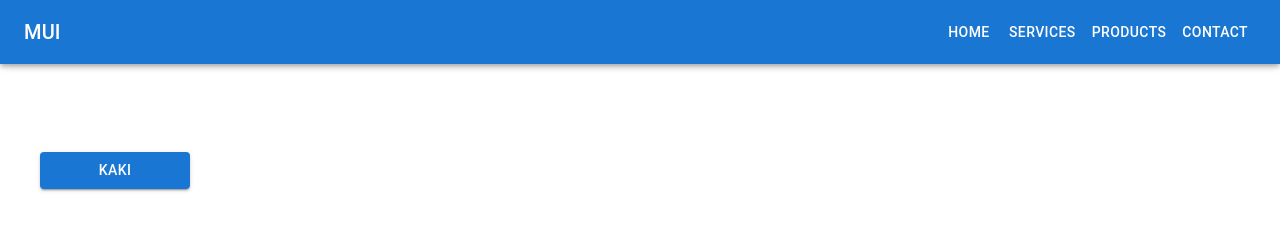
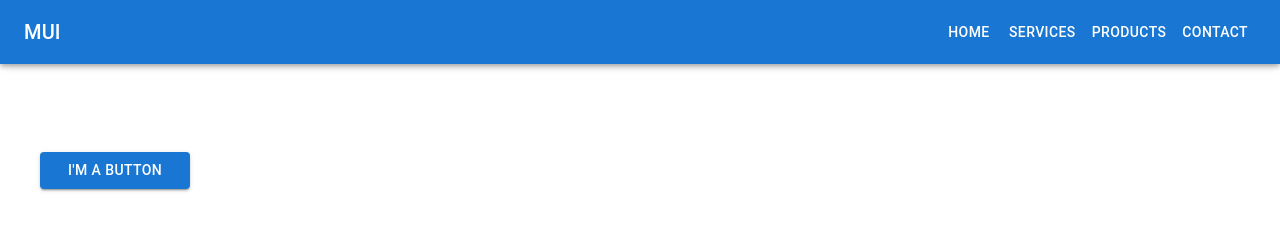
Before and after one commit to Hdror/reactTS-matrix, a React (Vite) app: page / in a window 1280 px wide. Shown: the top 227 px of the page. Built offline with nearby package versions, Linux system fonts and the light colour scheme.

Commit message:
card lazy loading

```diff
--- a/src/App.tsx
+++ b/src/App.tsx
@@ -6,9 +6,9 @@ function App() {
   return (
     <main className='px-5 md:px-10 flex flex-col gap-10'>
       <NavBar />
-      <Btn maxWidth={150} variant='contained' label='kaki' />
+      <Btn maxWidth={150} variant='contained' label={`I'm a button`} />
       <div className="cards-container">
-          <MyCard  />
+          <MyCard />
       </div>
     </main>
   )
--- a/src/components/my-card.tsx
+++ b/src/components/my-card.tsx
@@ -15,6 +15,7 @@ export default function MyCard({
     cardTitle = defaultCardTitle, // Default title if no cardTitle prop is passed
     cardDesc = defaultCardDesc// Default description if no cardDesc prop is passed
 }: CardProps) {
+
     // State to track if the image has loaded
     const [imgLoaded, setImgLoaded] = useState(false);
 
```
